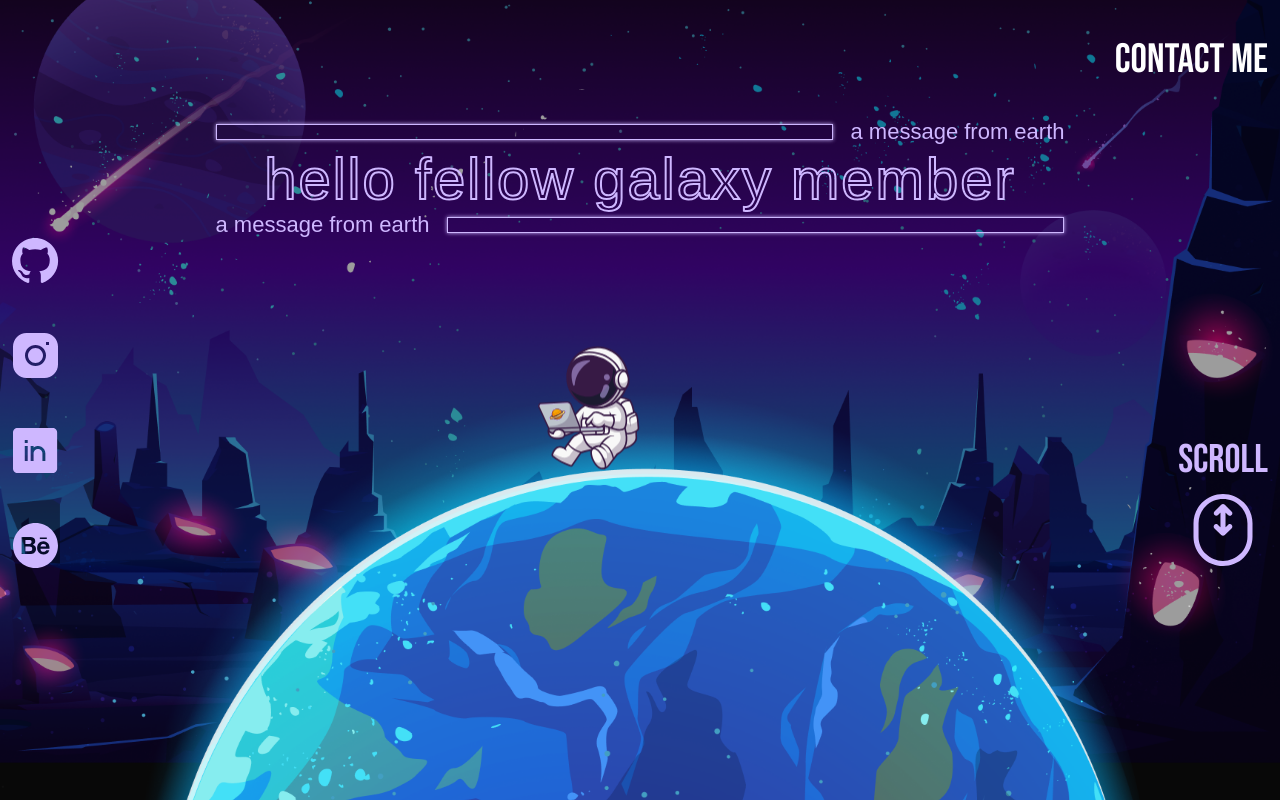
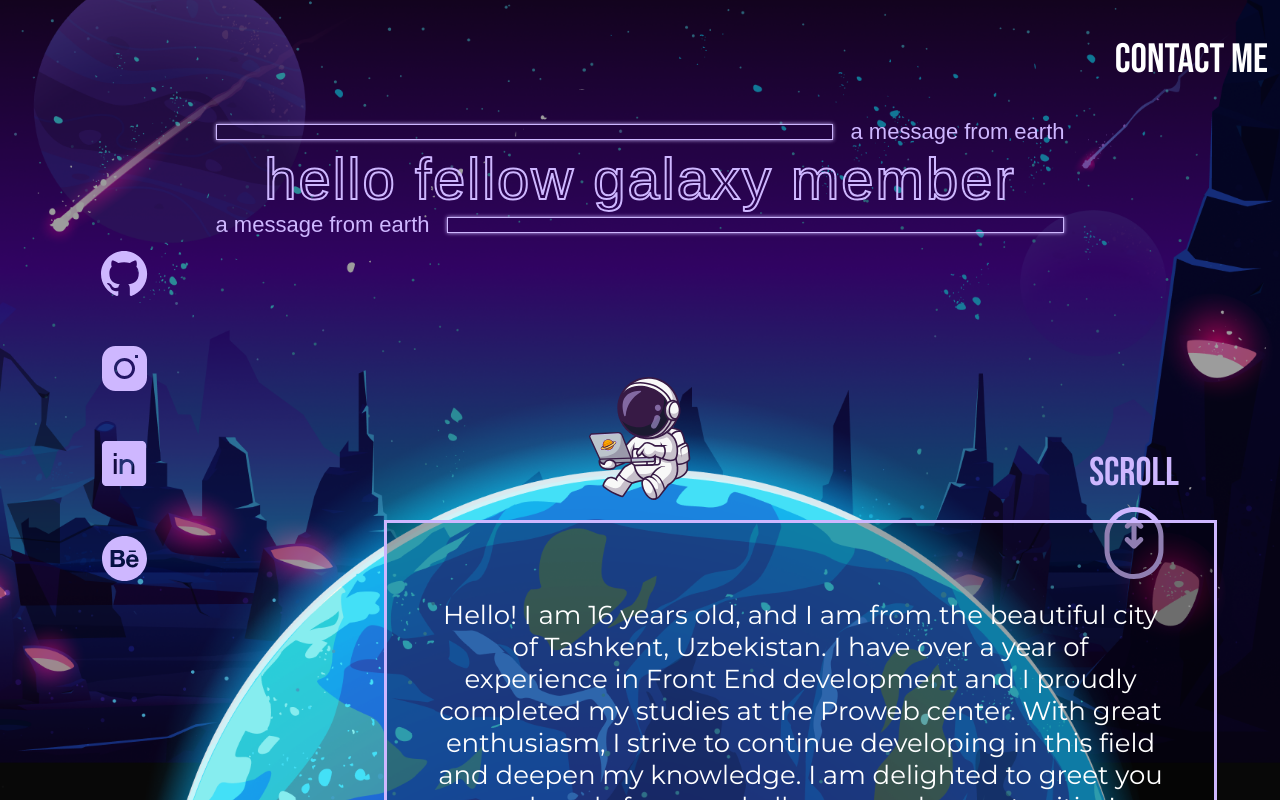
Before and after one commit to HusanDev7/galaxy, a plain HTML site: page index.html in a window 1280 px wide. Drawn offline with Linux system fonts and the light colour scheme; a web font is replaced by a local one.

Commit message:
add about

```diff
--- a/app.js
+++ b/app.js
@@ -0,0 +1,12 @@
+const slideOne = document.getElementById("slide-1");
+
+window.addEventListener("scroll", () => {
+    const triggerHeight = window.innerHeight / 1;
+    const slideTop = slideOne.getBoundingClientRect().top;
+
+    if (slideTop < triggerHeight) {
+        slideOne.classList.add("active");
+    } else {
+        slideOne.classList.remove("active");
+    }
+});
--- a/assets/css/main.css
+++ b/assets/css/main.css
@@ -1,5 +1,6 @@
 @import url("https://fonts.googleapis.com/css2?family=Bebas+Neue&family=Montserrat:ital,wght@0,100..900;1,100..900&display=swap");
 @import url("https://fonts.cdnfonts.com/css/death-star");
+@import url('https://fonts.googleapis.com/css2?family=Montserrat:ital,wght@0,100..900;1,100..900&display=swap');
 
 * {
     margin: 0;
@@ -82,8 +83,8 @@ body {
 
 .astranaud {
     position: fixed;
-    top: 50%;
-    left: 50%;
+    top: 54%;
+    left: 54%;
     transform: translate(-50%, -50%);
 }
 
@@ -95,18 +96,22 @@ body {
     0% {
         transform: translateY(-10px) translateX(-50%);
     }
+
     50% {
         transform: translateY(0) translateX(-50%);
     }
+
     100% {
         transform: translateY(10px) translateX(-50%);
     }
 }
+
 .socil-media {
     display: flex;
     flex-direction: column;
     gap: 50px;
 }
+
 .socil-media img {
     width: 47px;
     height: 45px;
@@ -114,8 +119,12 @@ body {
 }
 
 .continue {
+    position: fixed;
+    bottom: 219px;
     display: flex;
     justify-content: space-between;
+    left: 101px;
+    right: 101px;
     align-items: center;
 }
 
@@ -144,3 +153,36 @@ body {
     text-align: center;
     color: #ceb7ff;
 }
+
+#slide-1 {
+    display: none;
+}
+
+#slide-1.active {
+    display: block;
+}
+
+.about {
+    position: fixed;
+    top: 65%;
+    left: 30%;
+    bottom: 0;
+    text-align: center;
+    display: flex;
+    justify-content: center;
+    align-items: center;
+    border: 3px solid #ceb7ff;
+    width: 833px;
+    height: 317px;
+    background: rgba(0, 0, 0, 0.3);
+}
+
+.about-text {
+    font-family: "Montserrat", sans-serif;
+    font-weight: 400;
+    font-size: 26px;
+    text-align: center;
+    color: #fff;
+    width: 725px;
+    height: 160px;
+}
--- a/index.html
+++ b/index.html
@@ -25,26 +25,12 @@
                     <img class="astranaud-img" src="assets/img/astronaud.svg" alt="" />
                 </div>
             </div>
+
             <div class="continue">
                 <div class="socil-media">
-          <img
-            class="item"
-            src="assets/img/gitHub.svg"
-            data-value="5"
-            alt="GitHub"
-          />
-          <img
-            class="item"
-            src="assets/img/instagram.svg"
-            data-value="9"
-            alt="Instagram"
-          />
-          <img
-            class="item"
-            src="assets/img/linkedin.svg"
-            data-value="5"
-            alt="LinkedIn"
-          />
+                    <img class="item" src="assets/img/gitHub.svg" data-value="5" alt="GitHub" />
+                    <img class="item" src="assets/img/instagram.svg" data-value="9" alt="Instagram" />
+                    <img class="item" src="assets/img/linkedin.svg" data-value="5" alt="LinkedIn" />
                     <img class="item" src="assets/img/be.svg" data-value="9" alt="Be" />
                 </div>
                 <div class="scroll">
@@ -54,7 +40,18 @@
                     </div>
                 </div>
             </div>
+
+            <div id="slide-1">
+                <div class="about">
+                    <p class="about-text">
+                        Hello! I am 16 years old, and I am from the beautiful city of Tashkent, Uzbekistan. I have over a year of experience in Front End development and I proudly completed my studies
+                        at the Proweb center. With great enthusiasm, I strive to continue developing in this field and deepen my knowledge. I am delighted to greet you and ready for new challenges and
+                        opportunities!
+                    </p>
                 </div>
+            </div>
+        </div>
+
         <script src="app.js"></script>
     </body>
 </html>
```
Lines whose indentation alone changed are shown as unchanged.
